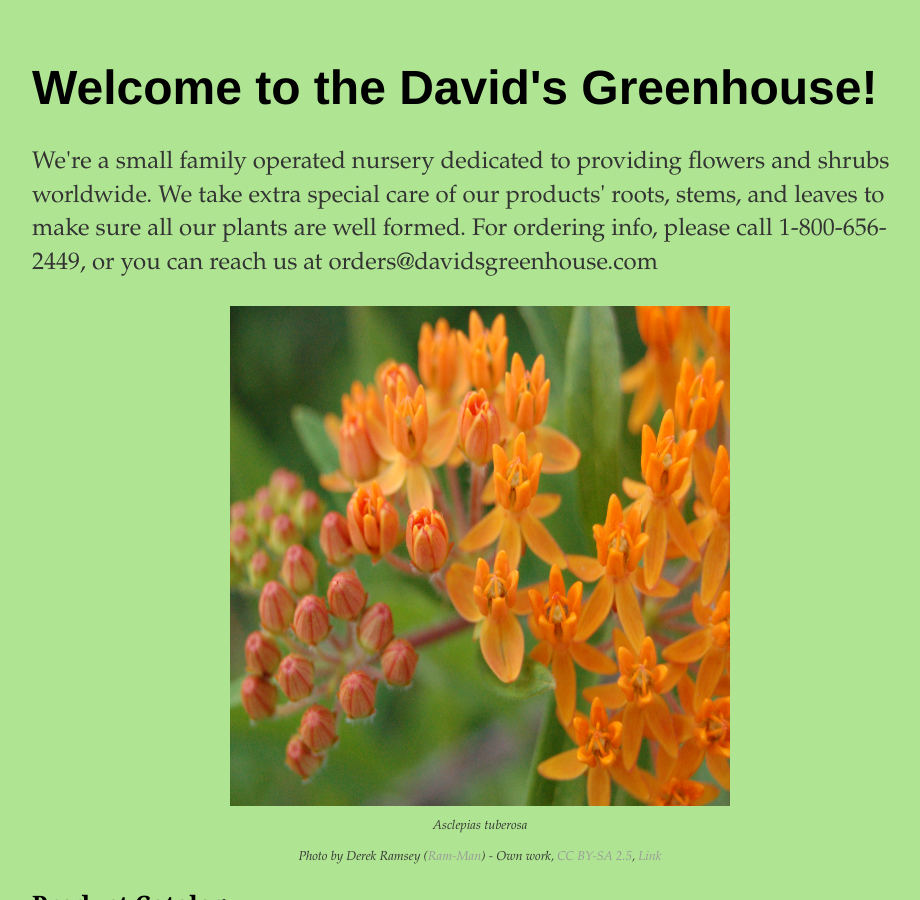
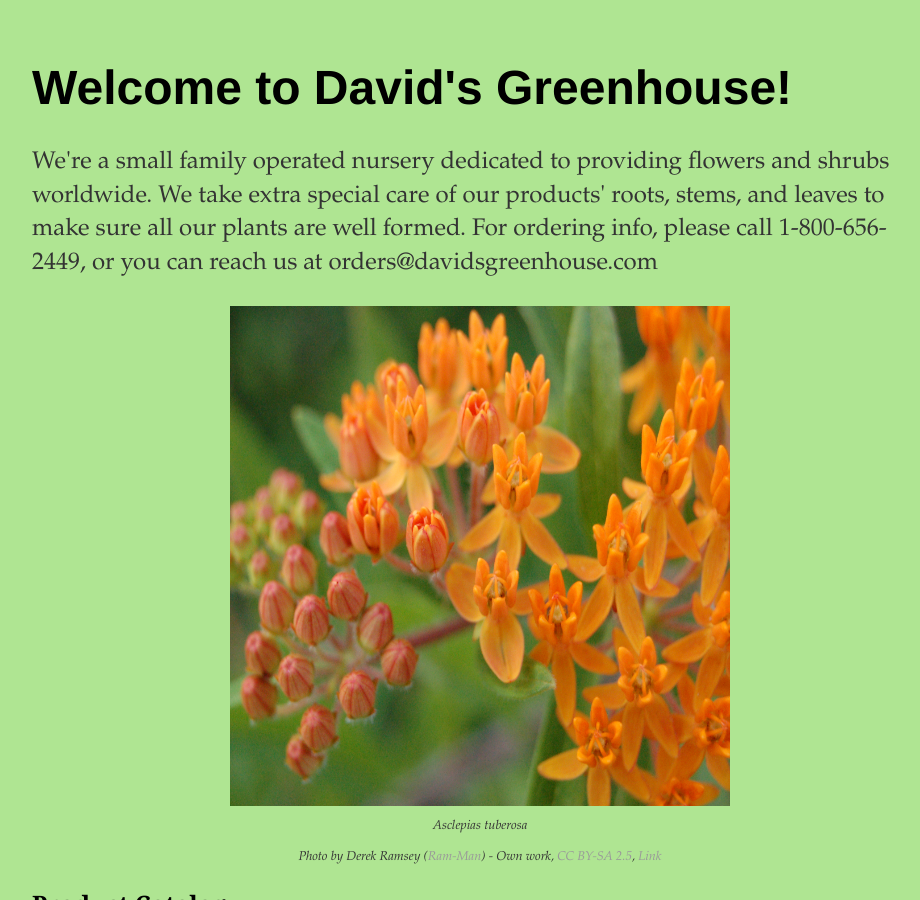
Before and after one commit to dmgustav/dmgustav.github.io, a Jekyll site: the page z656/assignment5/index.html, which Jekyll copies as it is, in a window 1280 px wide and 900 px high. Shown: the whole window, without its empty margins (160-1080 px from the left). Built offline with Jekyll 4.4.1, drawn with Linux system fonts in a browser that asks for light colours.

Commit message:
Update index.html

```diff
--- a/z656/assignment5/index.html
+++ b/z656/assignment5/index.html
@@ -5,7 +5,7 @@
       <title>David's Greenhouse</title>
    </head>
    <body>
-      <h1>Welcome to the David's Greenhouse!</h1>
+      <h1>Welcome to David's Greenhouse!</h1>
       <p>We're a small family operated nursery dedicated to providing flowers and shrubs worldwide.
          We take extra special care of our products' roots, stems, and leaves to make sure
          all our plants are well formed. For ordering info, please call 1-800-656-2449, or
```
